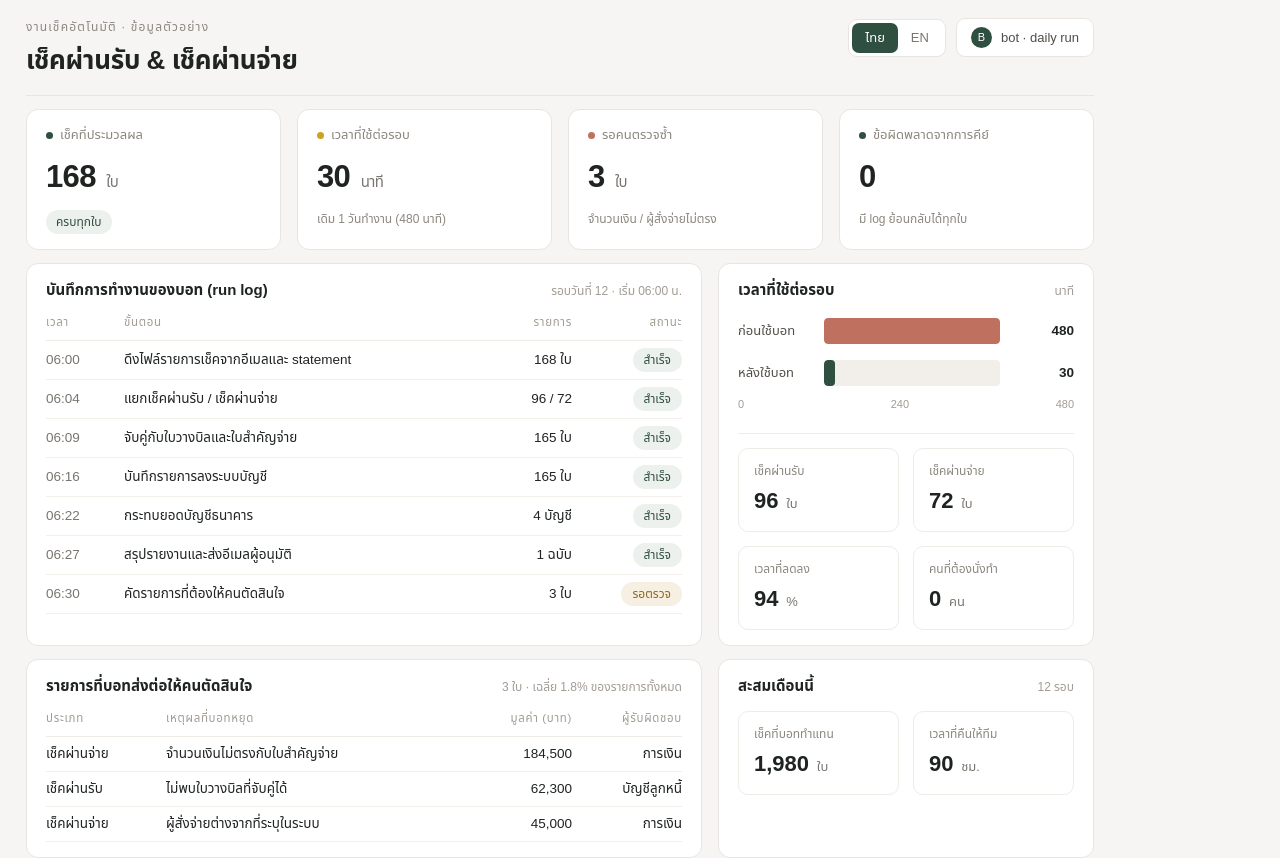
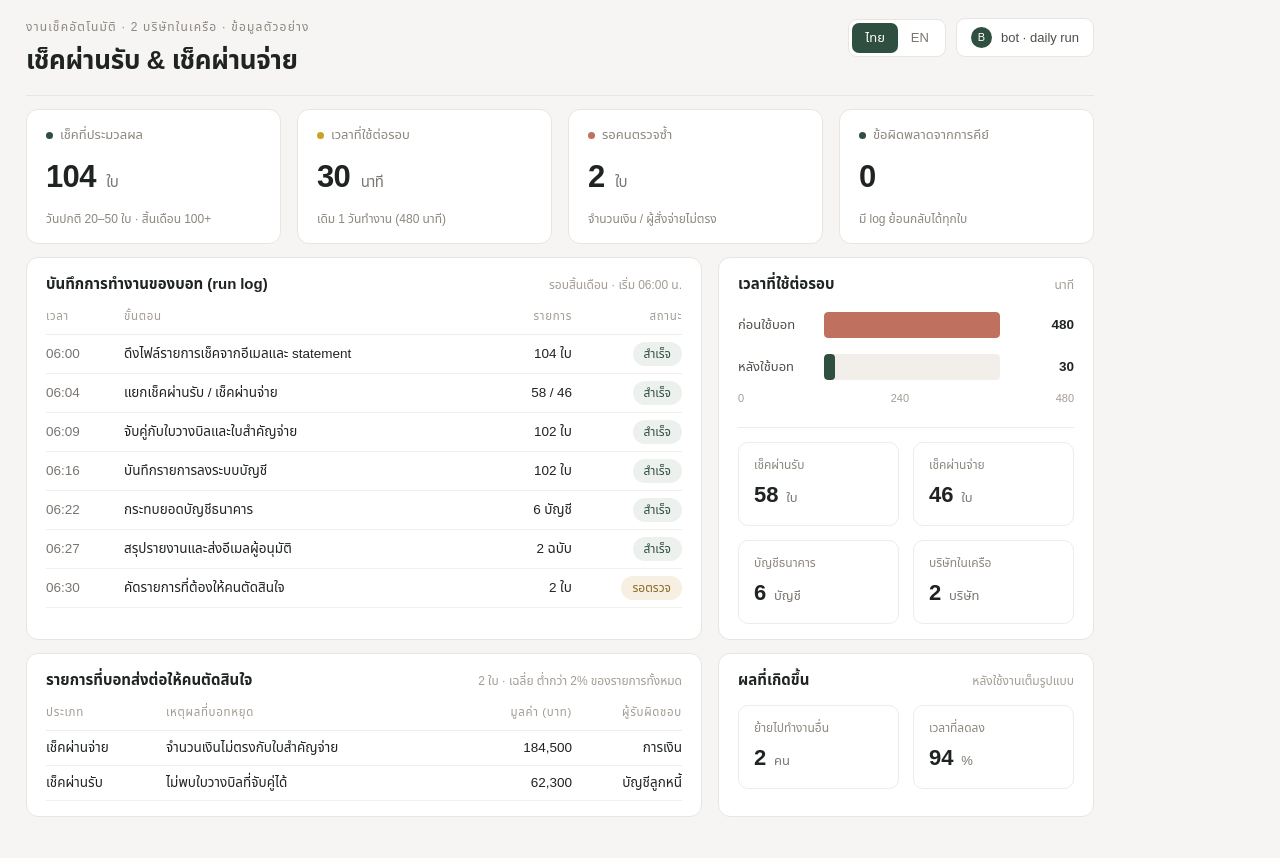
Before and after one commit to Vee198/SW_website, a plain HTML site: page tools/mock/case-rpa-cheque.html in a window 1280 px wide. After the commit the page ends 817 px from the top, so only its background shows below. Drawn offline with Linux system fonts and the light colour scheme.

Commit message:
update website 2026-09-21 23:21

```diff
--- /dev/null
+++ b/sw_App.txt
@@ -0,0 +1,3 @@
+App name : SW_APP
+
+Password : UdruL6ZMhPCJ
--- a/tools/mock/case-rpa-cheque.html
+++ b/tools/mock/case-rpa-cheque.html
@@ -69,7 +69,7 @@
 
   <div class="top">
     <div>
-      <div class="eyebrow">งานเช็คอัตโนมัติ · ข้อมูลตัวอย่าง</div>
+      <div class="eyebrow">งานเช็คอัตโนมัติ · 2 บริษัทในเครือ · ข้อมูลตัวอย่าง</div>
       <div class="h1">เช็คผ่านรับ &amp; เช็คผ่านจ่าย</div>
     </div>
     <div class="chips">
@@ -82,8 +82,8 @@
   <div class="kpis">
     <div class="card">
       <div class="k-label"><span class="dot" style="background:#2F4F41"></span>เช็คที่ประมวลผล</div>
-      <div class="k-val">168 <small>ใบ</small></div>
-      <div class="k-foot"><span class="pillx">ครบทุกใบ</span></div>
+      <div class="k-val">104 <small>ใบ</small></div>
+      <div class="k-foot">วันปกติ 20–50 ใบ · สิ้นเดือน 100+</div>
     </div>
     <div class="card">
       <div class="k-label"><span class="dot" style="background:#C9A227"></span>เวลาที่ใช้ต่อรอบ</div>
@@ -92,7 +92,7 @@
     </div>
     <div class="card">
       <div class="k-label"><span class="dot" style="background:#C0705F"></span>รอคนตรวจซ้ำ</div>
-      <div class="k-val">3 <small>ใบ</small></div>
+      <div class="k-val">2 <small>ใบ</small></div>
       <div class="k-foot">จำนวนเงิน / ผู้สั่งจ่ายไม่ตรง</div>
     </div>
     <div class="card">
@@ -106,17 +106,17 @@
     <div class="card">
       <div class="p-head">
         <div class="p-title">บันทึกการทำงานของบอท (run log)</div>
-        <div class="p-note">รอบวันที่ 12 · เริ่ม 06:00 น.</div>
+        <div class="p-note">รอบสิ้นเดือน · เริ่ม 06:00 น.</div>
       </div>
       <table>
         <tr><th style="width:78px">เวลา</th><th>ขั้นตอน</th><th class="num" style="width:110px">รายการ</th><th class="num" style="width:110px">สถานะ</th></tr>
-        <tr><td class="t-time">06:00</td><td class="t-step">ดึงไฟล์รายการเช็คจากอีเมลและ statement</td><td class="num">168 ใบ</td><td class="num"><span class="st ok">สำเร็จ</span></td></tr>
-        <tr><td class="t-time">06:04</td><td class="t-step">แยกเช็คผ่านรับ / เช็คผ่านจ่าย</td><td class="num">96 / 72</td><td class="num"><span class="st ok">สำเร็จ</span></td></tr>
-        <tr><td class="t-time">06:09</td><td class="t-step">จับคู่กับใบวางบิลและใบสำคัญจ่าย</td><td class="num">165 ใบ</td><td class="num"><span class="st ok">สำเร็จ</span></td></tr>
-        <tr><td class="t-time">06:16</td><td class="t-step">บันทึกรายการลงระบบบัญชี</td><td class="num">165 ใบ</td><td class="num"><span class="st ok">สำเร็จ</span></td></tr>
-        <tr><td class="t-time">06:22</td><td class="t-step">กระทบยอดบัญชีธนาคาร</td><td class="num">4 บัญชี</td><td class="num"><span class="st ok">สำเร็จ</span></td></tr>
-        <tr><td class="t-time">06:27</td><td class="t-step">สรุปรายงานและส่งอีเมลผู้อนุมัติ</td><td class="num">1 ฉบับ</td><td class="num"><span class="st ok">สำเร็จ</span></td></tr>
-        <tr><td class="t-time">06:30</td><td class="t-step">คัดรายการที่ต้องให้คนตัดสินใจ</td><td class="num">3 ใบ</td><td class="num"><span class="st wait">รอตรวจ</span></td></tr>
+        <tr><td class="t-time">06:00</td><td class="t-step">ดึงไฟล์รายการเช็คจากอีเมลและ statement</td><td class="num">104 ใบ</td><td class="num"><span class="st ok">สำเร็จ</span></td></tr>
+        <tr><td class="t-time">06:04</td><td class="t-step">แยกเช็คผ่านรับ / เช็คผ่านจ่าย</td><td class="num">58 / 46</td><td class="num"><span class="st ok">สำเร็จ</span></td></tr>
+        <tr><td class="t-time">06:09</td><td class="t-step">จับคู่กับใบวางบิลและใบสำคัญจ่าย</td><td class="num">102 ใบ</td><td class="num"><span class="st ok">สำเร็จ</span></td></tr>
+        <tr><td class="t-time">06:16</td><td class="t-step">บันทึกรายการลงระบบบัญชี</td><td class="num">102 ใบ</td><td class="num"><span class="st ok">สำเร็จ</span></td></tr>
+        <tr><td class="t-time">06:22</td><td class="t-step">กระทบยอดบัญชีธนาคาร</td><td class="num">6 บัญชี</td><td class="num"><span class="st ok">สำเร็จ</span></td></tr>
+        <tr><td class="t-time">06:27</td><td class="t-step">สรุปรายงานและส่งอีเมลผู้อนุมัติ</td><td class="num">2 ฉบับ</td><td class="num"><span class="st ok">สำเร็จ</span></td></tr>
+        <tr><td class="t-time">06:30</td><td class="t-step">คัดรายการที่ต้องให้คนตัดสินใจ</td><td class="num">2 ใบ</td><td class="num"><span class="st wait">รอตรวจ</span></td></tr>
       </table>
     </div>
 
@@ -142,19 +142,19 @@
       <div class="split">
         <div class="mini">
           <div class="m-l">เช็คผ่านรับ</div>
-          <div class="m-v">96 <small>ใบ</small></div>
+          <div class="m-v">58 <small>ใบ</small></div>
         </div>
         <div class="mini">
           <div class="m-l">เช็คผ่านจ่าย</div>
-          <div class="m-v">72 <small>ใบ</small></div>
+          <div class="m-v">46 <small>ใบ</small></div>
         </div>
         <div class="mini">
-          <div class="m-l">เวลาที่ลดลง</div>
-          <div class="m-v">94 <small>%</small></div>
+          <div class="m-l">บัญชีธนาคาร</div>
+          <div class="m-v">6 <small>บัญชี</small></div>
         </div>
         <div class="mini">
-          <div class="m-l">คนที่ต้องนั่งทำ</div>
-          <div class="m-v">0 <small>คน</small></div>
+          <div class="m-l">บริษัทในเครือ</div>
+          <div class="m-v">2 <small>บริษัท</small></div>
         </div>
       </div>
     </div>
@@ -164,28 +164,27 @@
     <div class="card">
       <div class="p-head">
         <div class="p-title">รายการที่บอทส่งต่อให้คนตัดสินใจ</div>
-        <div class="p-note">3 ใบ · เฉลี่ย 1.8% ของรายการทั้งหมด</div>
+        <div class="p-note">2 ใบ · เฉลี่ย ต่ำกว่า 2% ของรายการทั้งหมด</div>
       </div>
       <table>
         <tr><th style="width:120px">ประเภท</th><th>เหตุผลที่บอทหยุด</th><th class="num" style="width:130px">มูลค่า (บาท)</th><th class="num" style="width:110px">ผู้รับผิดชอบ</th></tr>
         <tr><td>เช็คผ่านจ่าย</td><td class="t-step">จำนวนเงินไม่ตรงกับใบสำคัญจ่าย</td><td class="num">184,500</td><td class="num">การเงิน</td></tr>
-        <tr><td>เช็คผ่านรับ</td><td class="t-step">ไม่พบใบวางบิลที่จับคู่ได้</td><td class="num">62,300</td><td class="num">บัญชีลูกหนี้</td></tr>
-        <tr style="border-bottom:none"><td>เช็คผ่านจ่าย</td><td class="t-step">ผู้สั่งจ่ายต่างจากที่ระบุในระบบ</td><td class="num">45,000</td><td class="num">การเงิน</td></tr>
+        <tr style="border-bottom:none"><td>เช็คผ่านรับ</td><td class="t-step">ไม่พบใบวางบิลที่จับคู่ได้</td><td class="num">62,300</td><td class="num">บัญชีลูกหนี้</td></tr>
       </table>
     </div>
     <div class="card">
       <div class="p-head">
-        <div class="p-title">สะสมเดือนนี้</div>
-        <div class="p-note">12 รอบ</div>
+        <div class="p-title">ผลที่เกิดขึ้น</div>
+        <div class="p-note">หลังใช้งานเต็มรูปแบบ</div>
       </div>
       <div class="split" style="margin-top:13px">
         <div class="mini">
-          <div class="m-l">เช็คที่บอททำแทน</div>
-          <div class="m-v">1,980 <small>ใบ</small></div>
+          <div class="m-l">ย้ายไปทำงานอื่น</div>
+          <div class="m-v">2 <small>คน</small></div>
         </div>
         <div class="mini">
-          <div class="m-l">เวลาที่คืนให้ทีม</div>
-          <div class="m-v">90 <small>ชม.</small></div>
+          <div class="m-l">เวลาที่ลดลง</div>
+          <div class="m-v">94 <small>%</small></div>
         </div>
       </div>
     </div>
```
Also changed, not shown: CLAUDE.md (+21 -9 lines), case-studies.html (+6 -6 lines), assets/img/case-rpa-cheque.webp.
